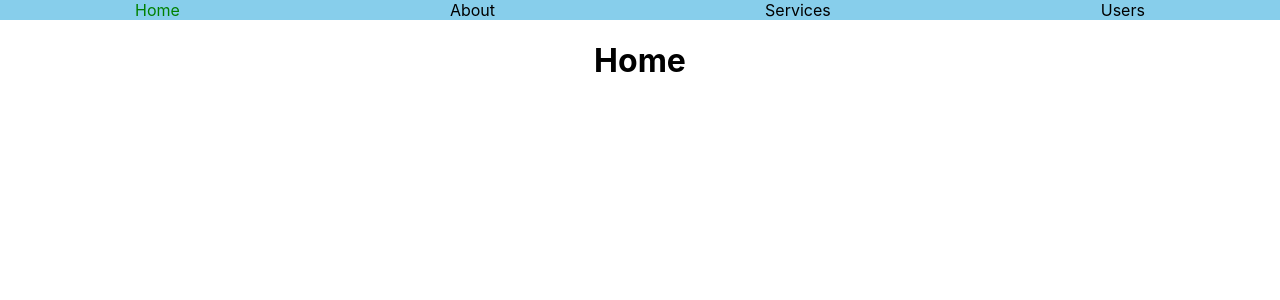
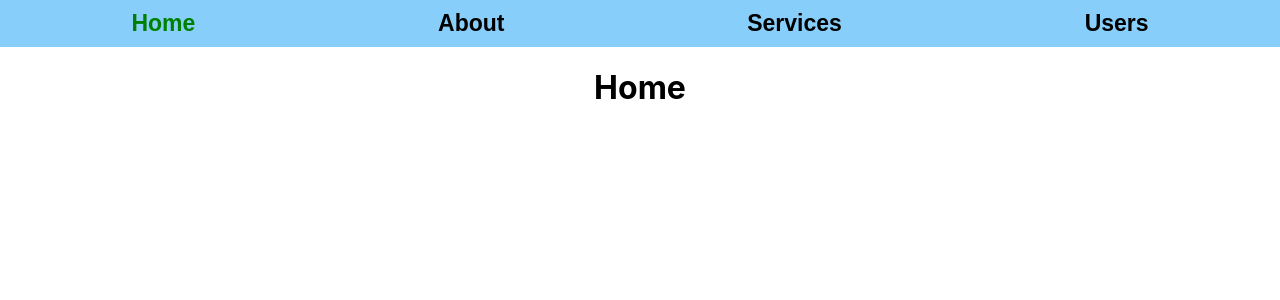
Before and after one commit to shaikhshahbaz4022/React-Practice, a React (Create React App) app in the folder React/sprint-2/Routing/router/: page / in a window 1280 px wide. Shown: the top 300 px of the page. Built offline with nearby package versions, Linux system fonts and the light colour scheme.

Commit message:
Completed

```diff
--- a/React/sprint-2/Routing/router/src/Components/Navbar.jsx
+++ b/React/sprint-2/Routing/router/src/Components/Navbar.jsx
@@ -35,8 +35,9 @@ function Navbar() {
         display: "flex",
         alignItems: "center",
         justifyContent: "space-around",
-        backgroundColor: "skyblue",
+        backgroundColor: "lightskyblue",
         color: "white",
+        padding: "10px",
       }}
     >
       {Navlinks.map((ele) => {
@@ -48,6 +49,11 @@ function Navbar() {
             className={({ isActive }) =>
               isActive ? styles.active : styles.default
             }
+            style={{
+              fontSize: "23px",
+              fontFamily: "sans-serif",
+              fontWeight: "bolder",
+            }}
           >
             {ele.label}
           </NavLink>
--- a/React/sprint-2/Routing/router/src/Components/Navbar.module.css
+++ b/React/sprint-2/Routing/router/src/Components/Navbar.module.css
@@ -6,3 +6,7 @@
     text-decoration: none;
     color: black;
 }
+.font{
+    font-size: 23px;
+    font-weight: 900;
+}
```
